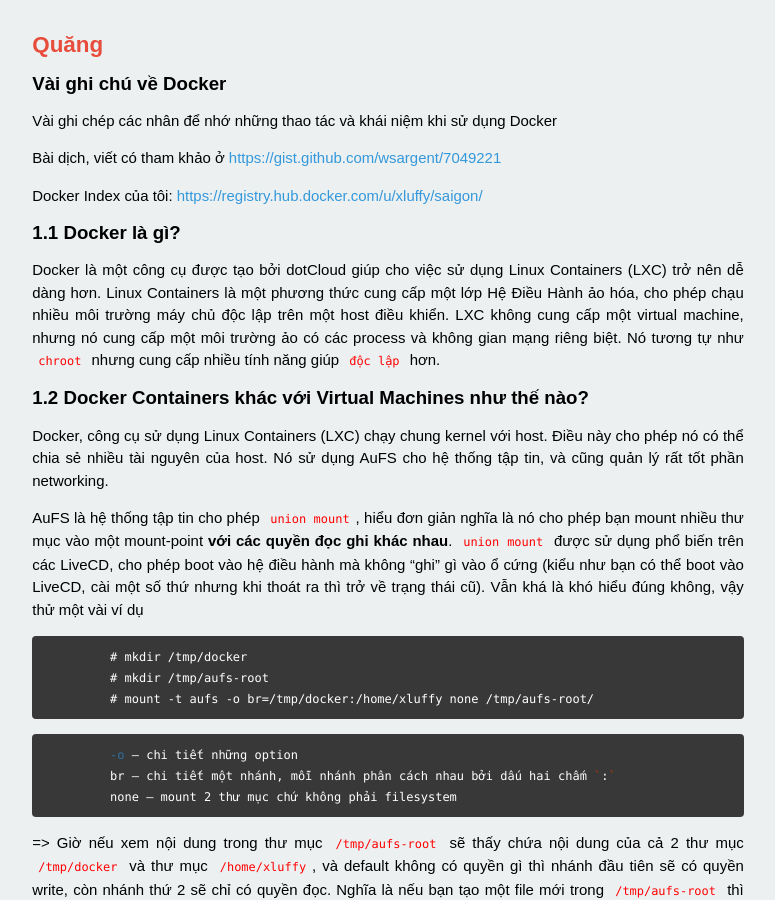
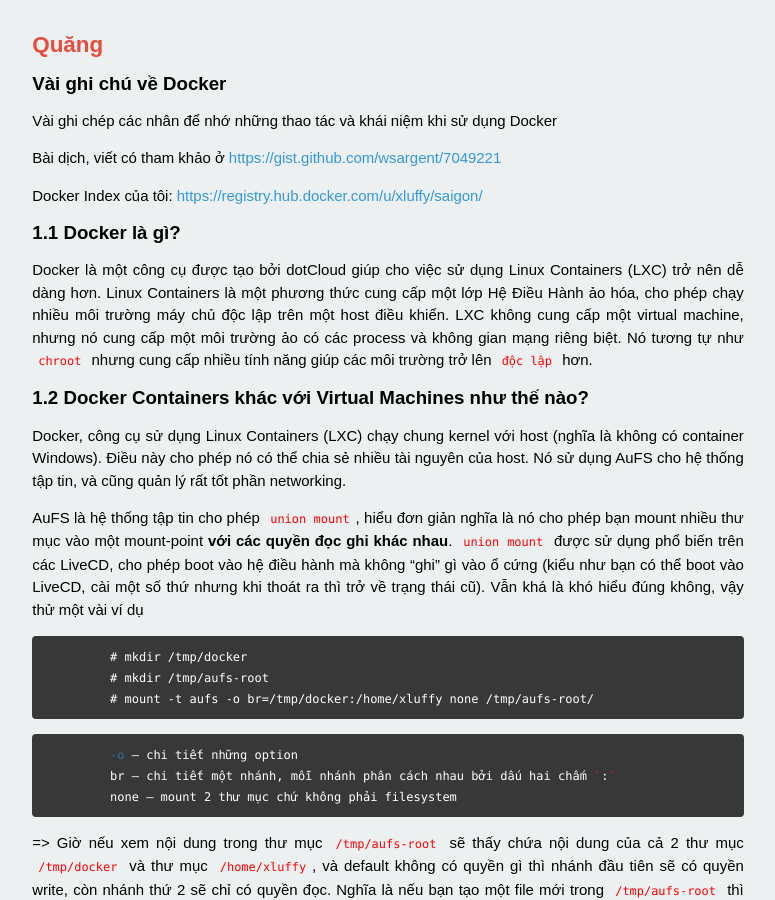
Before and after one commit to gitter-badger/xluffy.github.io, a Jekyll site: the page built from _posts/2014-07-03-docker-notes.md, in a window 1280 px wide and 900 px high. Shown: the whole window, without its empty margins (252-1027 px from the left). Built offline with Jekyll 4.4.1, drawn with Linux system fonts in a browser that asks for light colours; Markdown is read by kramdown in place of the engine named in the settings.

Commit message:
fix chính tả, thêm phần mô tả rõ ràng

```diff
--- a/_posts/2014-07-03-docker-notes.md
+++ b/_posts/2014-07-03-docker-notes.md
@@ -16,14 +16,14 @@
 ## 1.1 Docker là gì?
 
 Docker là một công cụ được tạo bởi dotCloud giúp cho việc sử dụng Linux Containers (LXC) trở nên dễ dàng hơn. Linux Containers
-là một phương thức cung cấp một lớp Hệ Điều Hành ảo hóa, cho phép chạu nhiều môi trường máy chủ độc lập trên một host điều khiển.
+là một phương thức cung cấp một lớp Hệ Điều Hành ảo hóa, cho phép chạy nhiều môi trường máy chủ độc lập trên một host điều khiển.
 LXC không cung cấp một virtual machine, nhưng nó cung cấp một môi trường ảo có các process và không gian mạng riêng biệt. Nó tương
-tự như `chroot` nhưng cung cấp nhiều tính năng giúp `độc lập` hơn.
+tự như `chroot` nhưng cung cấp nhiều tính năng giúp các môi trường trở lên `độc lập` hơn.
 
 ## 1.2 Docker Containers khác với Virtual Machines như thế nào?
 
-Docker, công cụ sử dụng Linux Containers (LXC) chạy chung kernel với host. Điều này cho phép nó có thể chia sẻ nhiều tài nguyên của
-host. Nó sử dụng AuFS cho hệ thống tập tin, và cũng quản lý rất tốt phần networking.
+Docker, công cụ sử dụng Linux Containers (LXC) chạy chung kernel với host (nghĩa là không có container Windows). Điều này cho phép nó
+có thể chia sẻ nhiều tài nguyên của host. Nó sử dụng AuFS cho hệ thống tập tin, và cũng quản lý rất tốt phần networking.
 
 AuFS là hệ thống tập tin cho phép `union mount`, hiểu đơn giản nghĩa là nó cho phép bạn mount nhiều thư mục vào một mount-point __với
 các quyền đọc ghi khác nhau__. `union mount` được sử dụng phổ biến trên các LiveCD, cho phép boot vào hệ điều hành mà không "ghi" gì
```
